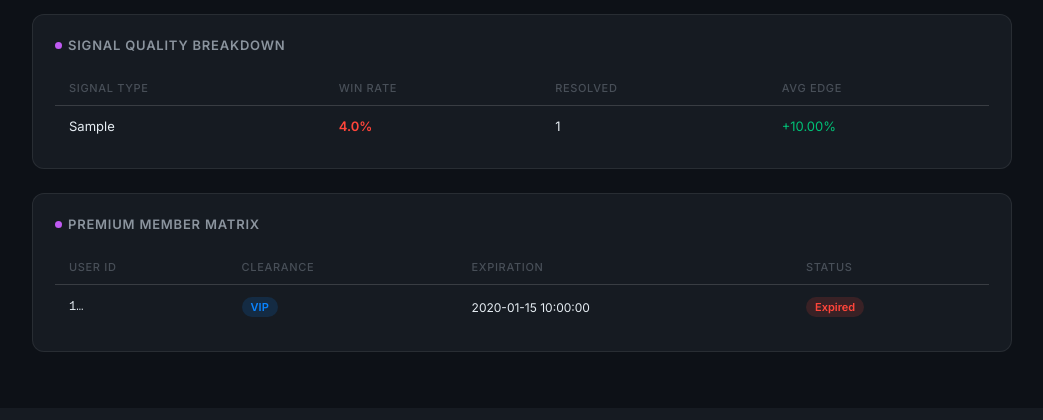
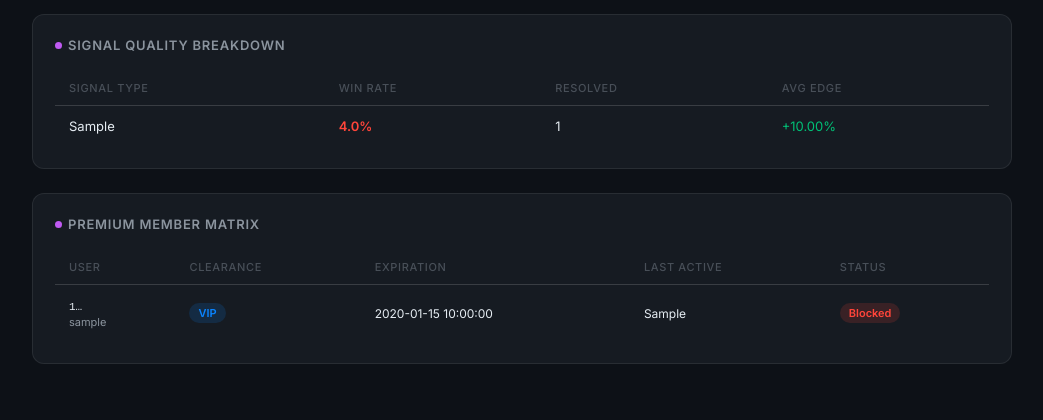
Before and after one commit to ponrov2307-sketch/Apexify, a Flask app: template templates/admin_dashboard.html in a window 1280 px wide. Shown: the part 1687-2107 px from the top of the page, without its empty margins (228-1271 px from the left). Before the commit the page ends 2039 px from the top, so only its background shows below. Run offline with Flask 3, Linux system fonts and the light colour scheme; the template is opened without the code that fills it: most values are stand-ins (such as "Sample title", 1, 10 or a date in 2020); parts of the project's set-up code (start-up, migrations or seed data) failed here and were passed over; some libraries are stand-ins or nearby versions.

Commit message:
feat: show last_active in admin dashboard
- Paid Users table: add username, last_active, blocked status columns
- User Lookup modal: show last_active timestamp
- Both use data from last_active column in users table

Co-Authored-By: Claude Opus 4.6 (1M context) <noreply@anthropic.com>

```diff
--- a/templates/admin_dashboard.html
+++ b/templates/admin_dashboard.html
@@ -301,6 +301,7 @@
       <div class="user-info-row"><span class="user-info-label">Portfolio</span><span id="ul-portfolio">—</span></div>
       <div class="user-info-row"><span class="user-info-label">Price Alerts</span><span id="ul-alerts">—</span></div>
       <div class="user-info-row"><span class="user-info-label">สมัครเมื่อ</span><span id="ul-reg">—</span></div>
+      <div class="user-info-row"><span class="user-info-label">ใช้งานล่าสุด</span><span id="ul-last-active">—</span></div>
       <div style="display:flex;gap:8px;margin-top:12px">
         <button class="btn btn-danger btn-sm" id="ul-ban-btn" onclick="doBanFromLookup(true)" style="flex:1">🚫 Ban</button>
         <button class="btn btn-green btn-sm" id="ul-unban-btn" onclick="doBanFromLookup(false)" style="flex:1">✅ Unban</button>
@@ -651,24 +652,26 @@
       <div class="table-wrap">
         <table>
           <thead>
-            <tr><th>User ID</th><th>Clearance</th><th>Expiration</th><th>Status</th></tr>
+            <tr><th>User</th><th>Clearance</th><th>Expiration</th><th>Last Active</th><th>Status</th></tr>
           </thead>
           <tbody>
             {% for u in paid_users %}
             <tr>
-              <td class="mono">{{ u.user_id[:8] }}…</td>
+              <td><span class="mono" style="font-size:11px">{{ u.user_id[:8] }}…</span><br><span style="font-size:11px;color:var(--text-muted)">{{ u.username or '' }}</span></td>
               <td>
                 {% if u.role == 'pro' %}<span class="badge badge-purple">PRO</span>
                 {% else %}<span class="badge badge-blue">VIP</span>{% endif %}
               </td>
               <td style="font-size:12px">{{ u.expiry_date or '—' }}</td>
+              <td style="font-size:12px">{{ u.last_active or '—' }}</td>
               <td>
-                {% if u.is_active %}<span class="badge badge-green">Active</span>
+                {% if u.bot_status == 'inactive' %}<span class="badge badge-red">Blocked</span>
+                {% elif u.is_active %}<span class="badge badge-green">Active</span>
                 {% else %}<span class="badge badge-red">Expired</span>{% endif %}
               </td>
             </tr>
             {% else %}
-            <tr><td colspan="4" style="text-align:center;color:var(--text-muted)">ไม่มี Premium members</td></tr>
+            <tr><td colspan="5" style="text-align:center;color:var(--text-muted)">ไม่มี Premium members</td></tr>
             {% endfor %}
           </tbody>
         </table>
@@ -890,6 +893,7 @@
         document.getElementById('ul-portfolio').textContent = u.portfolio_count + ' stocks';
         document.getElementById('ul-alerts').textContent = u.active_alerts + ' alerts';
         document.getElementById('ul-reg').textContent = u.registered_date || '—';
+        document.getElementById('ul-last-active').textContent = u.last_active || 'ยังไม่เคยใช้งาน';
         document.getElementById('ul-card').classList.add('open');
       } else {
         showResult('ul-result', false, d.error || 'ไม่พบผู้ใช้');
```
Also changed, not shown: admin_service.py (+14 -4 lines).
